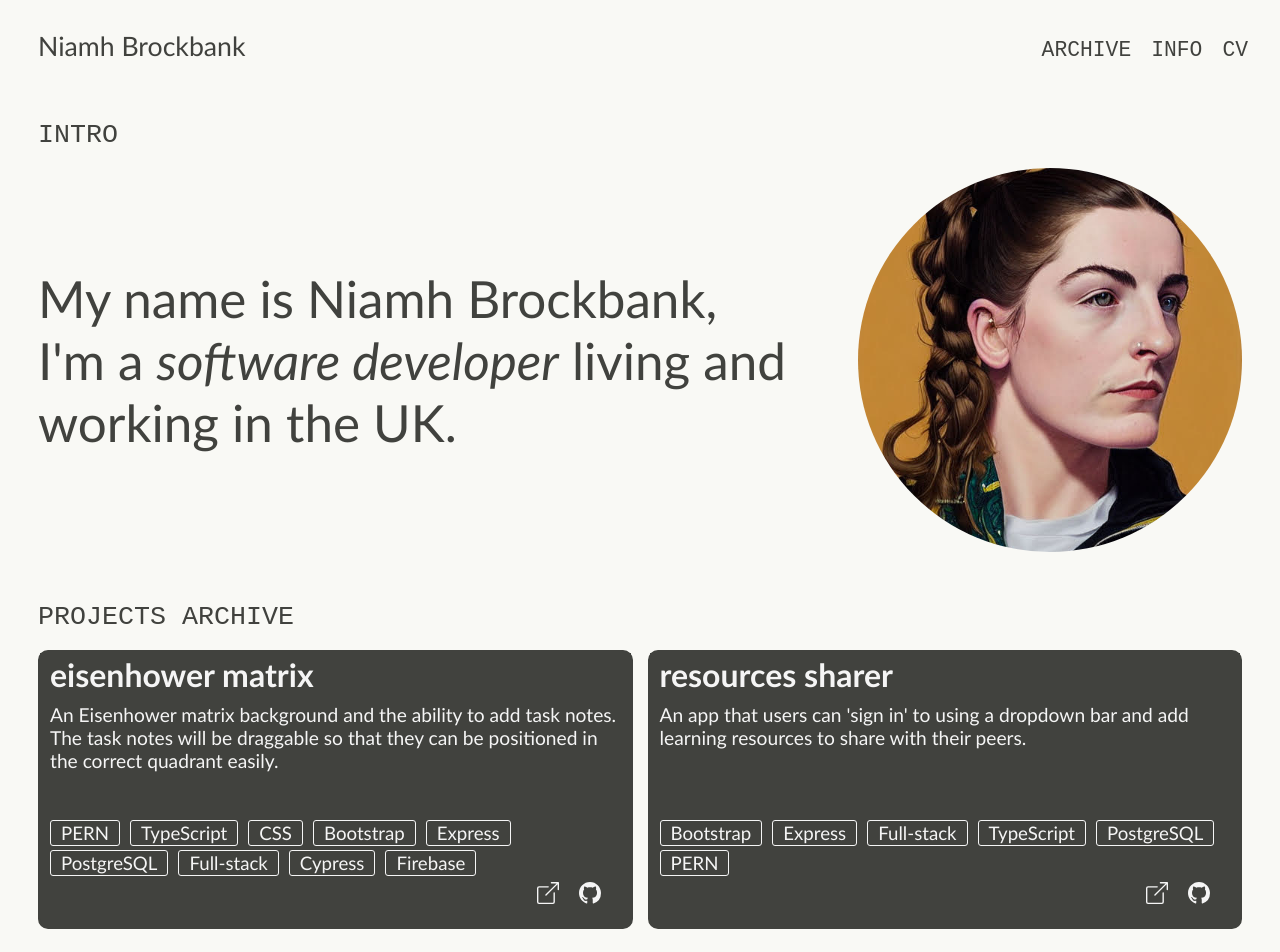
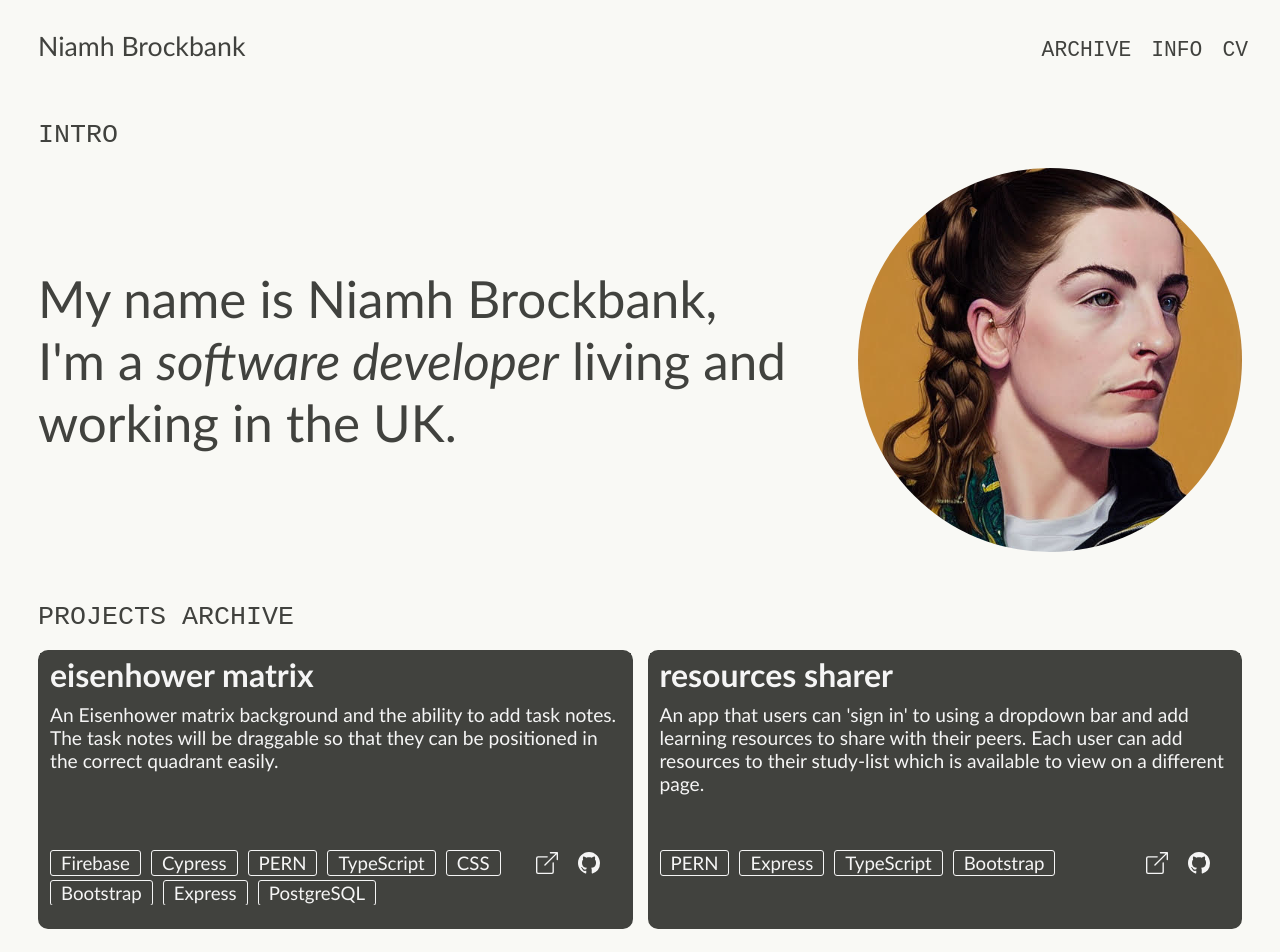
Before and after one commit to niamhbrockbank/portfolio, a React (Create React App) app: page / in a window 1280 px wide. Shown: the top 952 px of the page. Built offline with nearby package versions, Linux system fonts and the light colour scheme.

Commit message:
Align tags and links

```diff
--- a/src/components/Home/Archive.tsx
+++ b/src/components/Home/Archive.tsx
@@ -36,7 +36,7 @@ export default function Archive({
                       </li>
                     ))}
                   </ul>
-              </div>
+
                   <div className="project_links">
                   {project.front_end?.deployed_link !== "undefined" && (
                     <img
@@ -60,6 +60,8 @@ export default function Archive({
                   )}
                 </div>
                 </div>
+
+              </div>
           </li>
           // </Link>
         ))}
--- a/src/projectsArchive.json
+++ b/src/projectsArchive.json
@@ -5,15 +5,16 @@
     "description": "An Eisenhower matrix background and the ability to add task notes. The task notes will be draggable so that they can be positioned in the correct quadrant easily.",
     "date_created": "today",
     "tags": [
+      "Firebase",
+      "Cypress",
       "PERN",
       "TypeScript",
       "CSS",
       "Bootstrap",
       "Express",
-      "PostgreSQL",
-      "Full-stack",
-      "Cypress",
-      "Firebase"
+      "PostgreSQL"
+
+
     ],
     "objectives": [
       "Learn how to create drag and drop elements",
@@ -42,15 +43,14 @@
   {
     "id": 12,
     "name": "resources sharer",
-    "description": "An app that users can 'sign in' to using a dropdown bar and add learning resources to share with their peers.",
+    "description": "An app that users can 'sign in' to using a dropdown bar and add learning resources to share with their peers. Each user can add resources to their study-list which is available to view on a different page.",
     "date_created": "today",
     "tags": [
-      "Bootstrap",
+      "PERN",
       "Express",
-      "Full-stack",
       "TypeScript",
-      "PostgreSQL",
-      "PERN"
+      "Bootstrap"
+
     ],
     "objectives": [],
     "front_end": {
@@ -75,8 +75,7 @@
       "TypeScript",
       "Bootstrap",
       "Express",
-      "PostgreSQL",
-      "Full-stack"
+      "PostgreSQL"
     ],
     "objectives": ["Create a PERN full-stack app", "Use Bootstrap for styling"],
     "back_end": {
--- a/src/styles.css
+++ b/src/styles.css
@@ -204,6 +204,7 @@ a {
 }
 
 #archive_project_details {
+  overflow: hidden;
   display: grid;
   background-color: #41423e;
   color: whitesmoke;
@@ -229,14 +230,16 @@ a {
 }
 
 .tags_div {
-  display: flex;
-  justify-content: flex-start;
-  height: 30px;
+  display: grid;
+  grid-template-columns: calc(100% - max(20%, 95px)) max(20%, 95px) ;
+  overflow: hidden;
+  align-items: center;
+  height: 90px;
 }
 
 .tags {
-  margin-top: 5px;
   /* margin-bottom: 25px; */
+  height: 1.25em;
   list-style: none;
   padding-left: 0;
   display: flex;
@@ -244,7 +247,7 @@ a {
   column-gap: 10px;
   flex-wrap: wrap;
   flex-direction: row;
-  align-items: flex-start;
+  justify-content: flex-start;
 }
 
 .tag {
```
Lines whose indentation alone changed are shown as unchanged.
